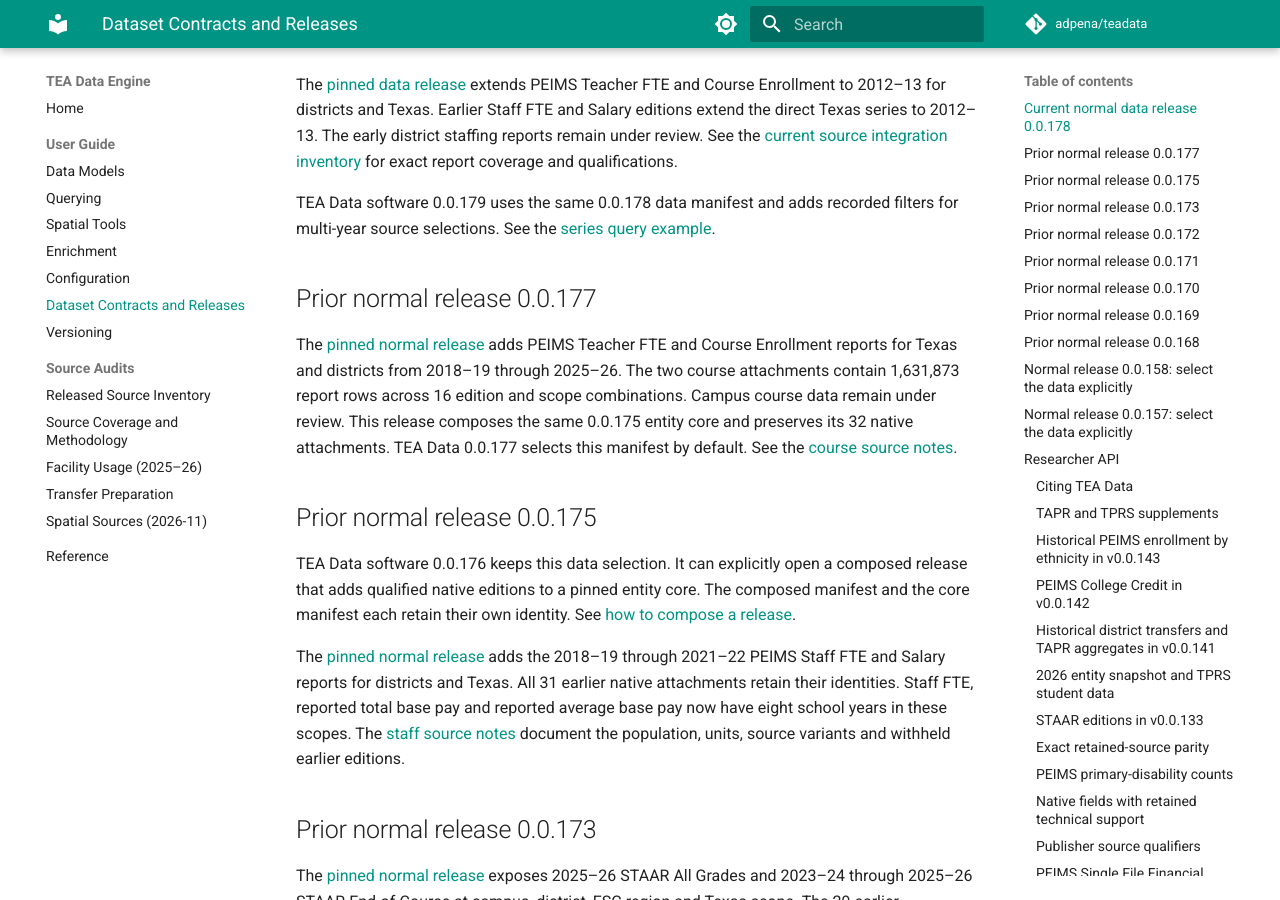
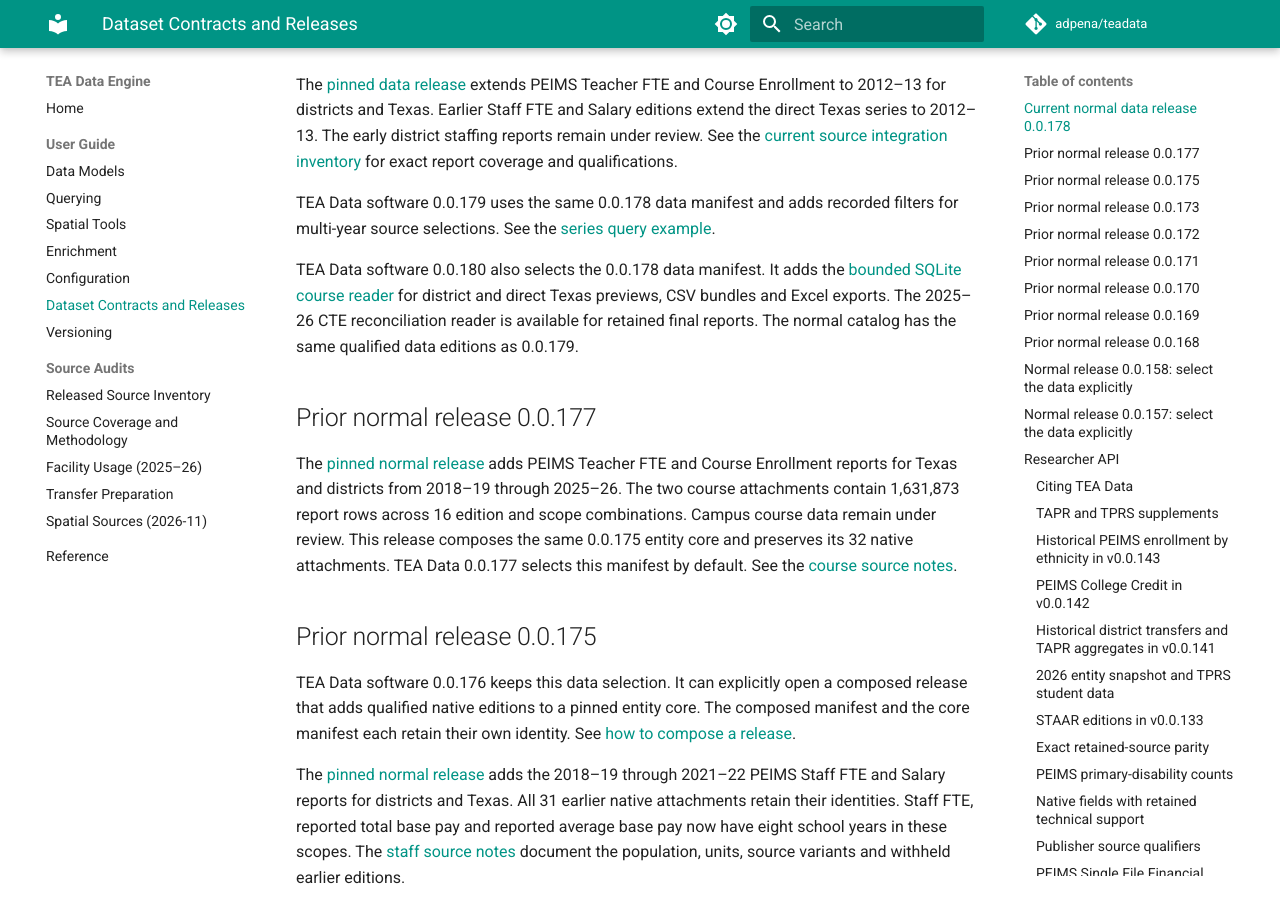
Before and after one commit to adpena/teadata, an MkDocs documentation site: the page built from docs/data-releases.md, in a window 1280 px wide and 900 px high, scrolled down 522 px. Built offline with MkDocs 1.6.1 and Material for MkDocs 9.7.7, drawn with Linux system fonts in a browser that asks for light colours; comment, search, counter and statistics services are not loaded.

Commit message:
Release TEA Data 0.0.180 with the pinned course reader

```diff
--- a/docs/data-releases.md
+++ b/docs/data-releases.md
@@ -18,6 +18,12 @@ exact report coverage and qualifications.
 
 TEA Data software 0.0.179 uses the same 0.0.178 data manifest and adds recorded
 filters for multi-year source selections. See the [series query example](querying.md#filter-a-multidimensional-series).
+
+TEA Data software 0.0.180 also selects the 0.0.178 data manifest. It adds
+the [bounded SQLite course reader](peims-sources.md#bounded-course-preview-and-export)
+for district and direct Texas previews, CSV bundles and Excel exports.
+The 2025–26 CTE reconciliation reader is available for retained final reports.
+The normal catalog has the same qualified data editions as 0.0.179.
 
 ## Prior normal release 0.0.177
 
--- a/pyproject.toml
+++ b/pyproject.toml
@@ -4,7 +4,7 @@ build-backend = "setuptools.build_meta"
 
 [project]
 name = "teadata"
-version = "0.0.179"
+version = "0.0.180"
 description = "Pythonic data engine for Texas education datasets"
 authors = [{name="Alejandro Peña", email="adpena@gmail.com"}]
 readme = "README.md"
```
Also changed, not shown: 1 other file.
